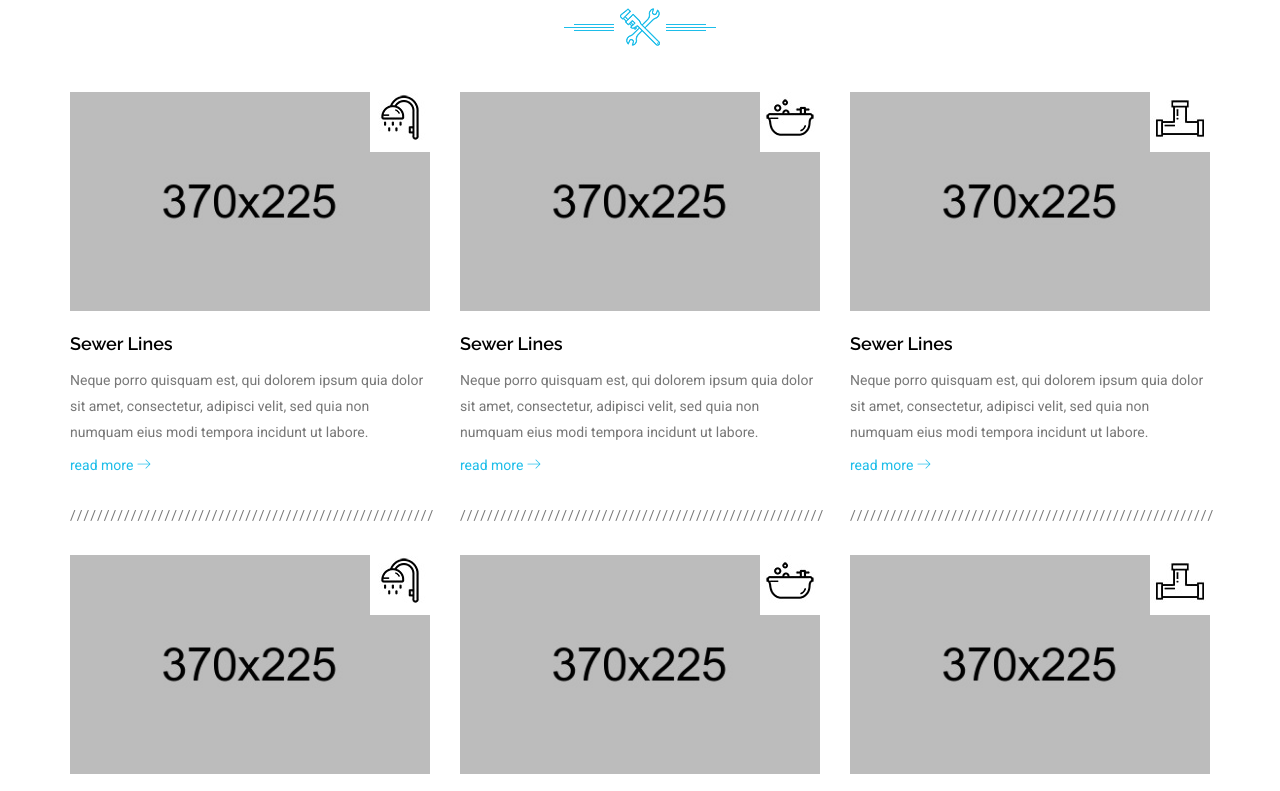
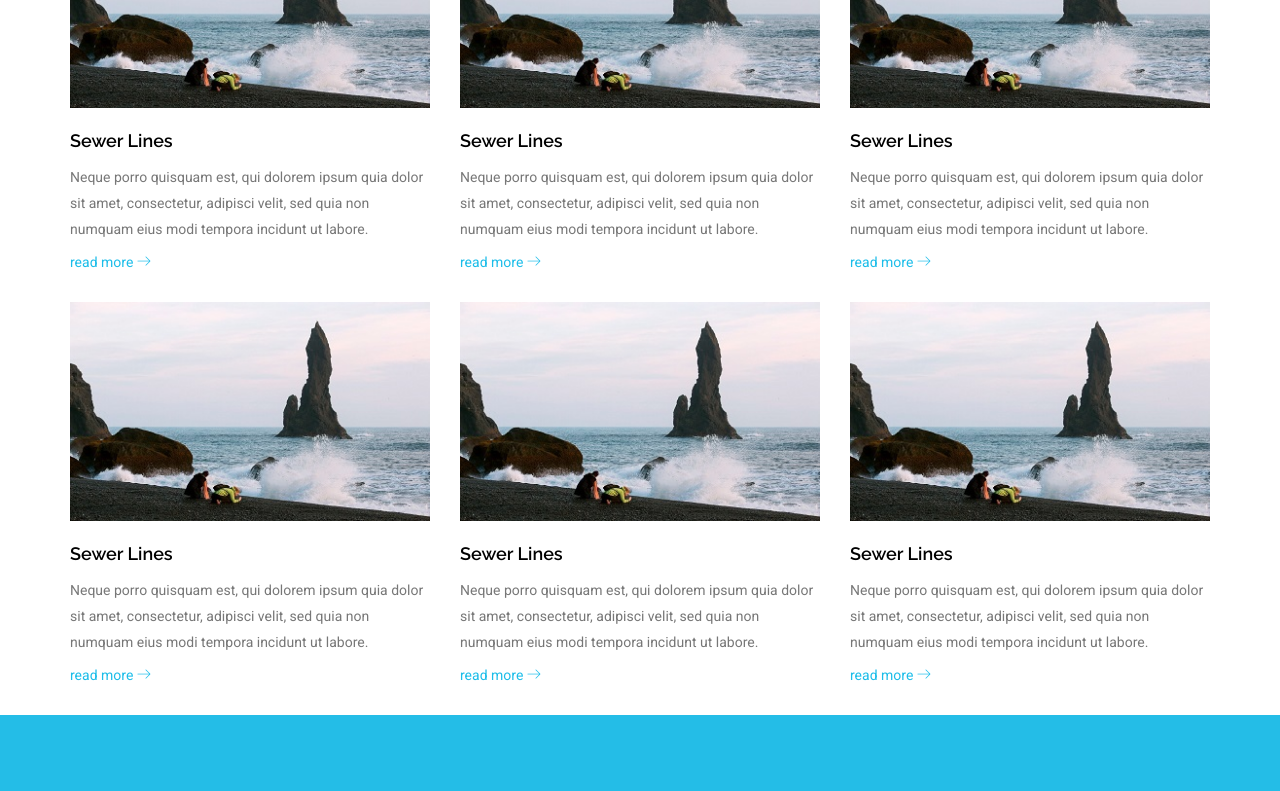
Before and after one commit to liciolentimo/tours, a plain HTML site: page service.html in a window 1280 px wide. Shown: the part 567-1358 px from the top of the page. Drawn offline with nearby package versions, Linux system fonts and the light colour scheme; some packages are replaced by stand-ins of ours; a script that the page names is missing; a web font is replaced by a local one.

Commit message:
Added services content

```diff
--- a/service.html
+++ b/service.html
@@ -138,10 +138,11 @@
 		</div>
 	</div>
 
-	<div class="et-pagetitled">
+	<!-- <div class="et-pagetitled">
 		<div class="container">
 			<div class="row">
 				<div class="col-md-6 text-left">
+
 					<div class="et-pgttl">services</div>
 					<div class="et-pgsbttl">get you know us</div>
 				</div>
@@ -153,7 +154,7 @@
 				</div>
 			</div>
 		</div>
-	</div>
+	</div> -->
 
 	<!-- Services Section -->
 	<section class="et-services-one">
@@ -174,114 +175,114 @@
 				<div class="col-xs-12 col-sm-6 col-md-4">
 					<div class="et-service-column style2">
 						<div class="et-service-thumb">
-							<img class="img-responsive img-fluid" src="images/resource/service1.jpg" alt="">
-							<span class="et-service-thumb2"><img src="images/icons/shawar.jpg" alt=""></span>
+							<img class="img-responsive img-fluid" src="images/resource/iceland4.jpg" alt="">
+							<!-- <span class="et-service-thumb2"><img src="images/icons/shawar.jpg" alt=""></span>
 							<div class="et-service-overlay">
 								<div class="et-srvc-ovrly-icon">
 									<img src="images/icons/shawar2.jpg" alt="">
 								</div>
-							</div>
+							</div> -->
 						</div>
 						<div class="et-service-contnt">
 							<h3>Sewer Lines </h3>
 							<p>Neque porro quisquam est, qui dolorem ipsum quia dolor sit amet, consectetur, adipisci velit, sed quia non numquam eius modi tempora incidunt ut labore.</p>
 							<a class="text-thm" href="#">read more <i class="lnr lnr-arrow-right" aria-hidden="true"></i></a>
-							<div class="et-slash">//////////////////////////////////////////////////////</div>
+							<!-- <div class="et-slash">//////////////////////////////////////////////////////</div> -->
 						</div>
 					</div>
 				</div>
 				<div class="col-xs-12 col-sm-6 col-md-4">
 					<div class="et-service-column style2">
 						<div class="et-service-thumb">
-							<img class="img-responsive img-fluid" src="images/resource/service2.jpg" alt="">
-							<span class="et-service-thumb2"><img src="images/icons/bath-tub.jpg" alt=""></span>
+							<img class="img-responsive img-fluid" src="images/resource/iceland4.jpg" alt="">
+							<!-- <span class="et-service-thumb2"><img src="images/icons/bath-tub.jpg" alt=""></span>
 							<div class="et-service-overlay">
 								<div class="et-srvc-ovrly-icon">
 									<img src="images/icons/bath-tub2.jpg" alt="">
 								</div>
-							</div>
+							</div> -->
 						</div>
 						<div class="et-service-contnt">
 							<h3>Sewer Lines </h3>
 							<p>Neque porro quisquam est, qui dolorem ipsum quia dolor sit amet, consectetur, adipisci velit, sed quia non numquam eius modi tempora incidunt ut labore.</p>
 							<a class="text-thm" href="#">read more <i class="lnr lnr-arrow-right" aria-hidden="true"></i></a>
-							<div class="et-slash">//////////////////////////////////////////////////////</div>
+							<!-- <div class="et-slash">//////////////////////////////////////////////////////</div> -->
 						</div>
 					</div>
 				</div>
 				<div class="col-xs-12 col-sm-6 col-md-4">
 					<div class="et-service-column style2">
 						<div class="et-service-thumb">
-							<img class="img-responsive img-fluid" src="images/resource/service3.jpg" alt="">
-							<span class="et-service-thumb2"><img src="images/icons/triange-pipe.jpg" alt=""></span>
+							<img class="img-responsive img-fluid" src="images/resource/iceland4.jpg" alt="">
+							<!-- <span class="et-service-thumb2"><img src="images/icons/triange-pipe.jpg" alt=""></span>
 							<div class="et-service-overlay">
 								<div class="et-srvc-ovrly-icon">
 									<img src="images/icons/triange-pipe2.jpg" alt="">
 								</div>
-							</div>
+							</div> -->
 						</div>
 						<div class="et-service-contnt">
 							<h3>Sewer Lines </h3>
 							<p>Neque porro quisquam est, qui dolorem ipsum quia dolor sit amet, consectetur, adipisci velit, sed quia non numquam eius modi tempora incidunt ut labore.</p>
 							<a class="text-thm" href="#">read more <i class="lnr lnr-arrow-right" aria-hidden="true"></i></a>
-							<div class="et-slash">//////////////////////////////////////////////////////</div>
+							<!-- <div class="et-slash">//////////////////////////////////////////////////////</div> -->
 						</div>
 					</div>
 				</div>
 				<div class="col-xs-12 col-sm-6 col-md-4">
 					<div class="et-service-column style2">
 						<div class="et-service-thumb">
-							<img class="img-responsive img-fluid" src="images/resource/service4.jpg" alt="">
-							<span class="et-service-thumb2"><img src="images/icons/shawar.jpg" alt=""></span>
+							<img class="img-responsive img-fluid" src="images/resource/iceland4.jpg" alt="">
+							<!-- <span class="et-service-thumb2"><img src="images/icons/shawar.jpg" alt=""></span>
 							<div class="et-service-overlay">
 								<div class="et-srvc-ovrly-icon">
 									<img src="images/icons/shawar2.jpg" alt="">
 								</div>
-							</div>
+							</div> -->
 						</div>
 						<div class="et-service-contnt">
 							<h3>Sewer Lines </h3>
 							<p>Neque porro quisquam est, qui dolorem ipsum quia dolor sit amet, consectetur, adipisci velit, sed quia non numquam eius modi tempora incidunt ut labore.</p>
 							<a class="text-thm" href="#">read more <i class="lnr lnr-arrow-right" aria-hidden="true"></i></a>
-							<div class="et-slash">//////////////////////////////////////////////////////</div>
+							<!-- <div class="et-slash">//////////////////////////////////////////////////////</div> -->
 						</div>
 					</div>
 				</div>
 				<div class="col-xs-12 col-sm-6 col-md-4">
 					<div class="et-service-column style2">
 						<div class="et-service-thumb">
-							<img class="img-responsive img-fluid" src="images/resource/service5.jpg" alt="">
-							<span class="et-service-thumb2"><img src="images/icons/bath-tub.jpg" alt=""></span>
+							<img class="img-responsive img-fluid" src="images/resource/iceland4.jpg" alt="">
+							<!-- <span class="et-service-thumb2"><img src="images/icons/bath-tub.jpg" alt=""></span>
 							<div class="et-service-overlay">
 								<div class="et-srvc-ovrly-icon">
 									<img src="images/icons/bath-tub2.jpg" alt="">
 								</div>
-							</div>
+							</div> -->
 						</div>
 						<div class="et-service-contnt">
 							<h3>Sewer Lines </h3>
 							<p>Neque porro quisquam est, qui dolorem ipsum quia dolor sit amet, consectetur, adipisci velit, sed quia non numquam eius modi tempora incidunt ut labore.</p>
 							<a class="text-thm" href="#">read more <i class="lnr lnr-arrow-right" aria-hidden="true"></i></a>
-							<div class="et-slash">//////////////////////////////////////////////////////</div>
+							<!-- <div class="et-slash">//////////////////////////////////////////////////////</div> -->
 						</div>
 					</div>
 				</div>
 				<div class="col-xs-12 col-sm-6 col-md-4">
 					<div class="et-service-column style2">
 						<div class="et-service-thumb">
-							<img class="img-responsive img-fluid" src="images/resource/service6.jpg" alt="">
-							<span class="et-service-thumb2"><img src="images/icons/triange-pipe.jpg" alt=""></span>
+							<img class="img-responsive img-fluid" src="images/resource/iceland4.jpg" alt="">
+							<!-- <span class="et-service-thumb2"><img src="images/icons/triange-pipe.jpg" alt=""></span>
 							<div class="et-service-overlay">
 								<div class="et-srvc-ovrly-icon">
 									<img src="images/icons/triange-pipe2.jpg" alt="">
 								</div>
-							</div>
+							</div> -->
 						</div>
 						<div class="et-service-contnt">
 							<h3>Sewer Lines </h3>
 							<p>Neque porro quisquam est, qui dolorem ipsum quia dolor sit amet, consectetur, adipisci velit, sed quia non numquam eius modi tempora incidunt ut labore.</p>
 							<a class="text-thm" href="#">read more <i class="lnr lnr-arrow-right" aria-hidden="true"></i></a>
-							<div class="et-slash">//////////////////////////////////////////////////////</div>
+							<!-- <div class="et-slash">//////////////////////////////////////////////////////</div> -->
 						</div>
 					</div>
 				</div>
```
Also changed, not shown: images/resource/ice4.jpg (added).
